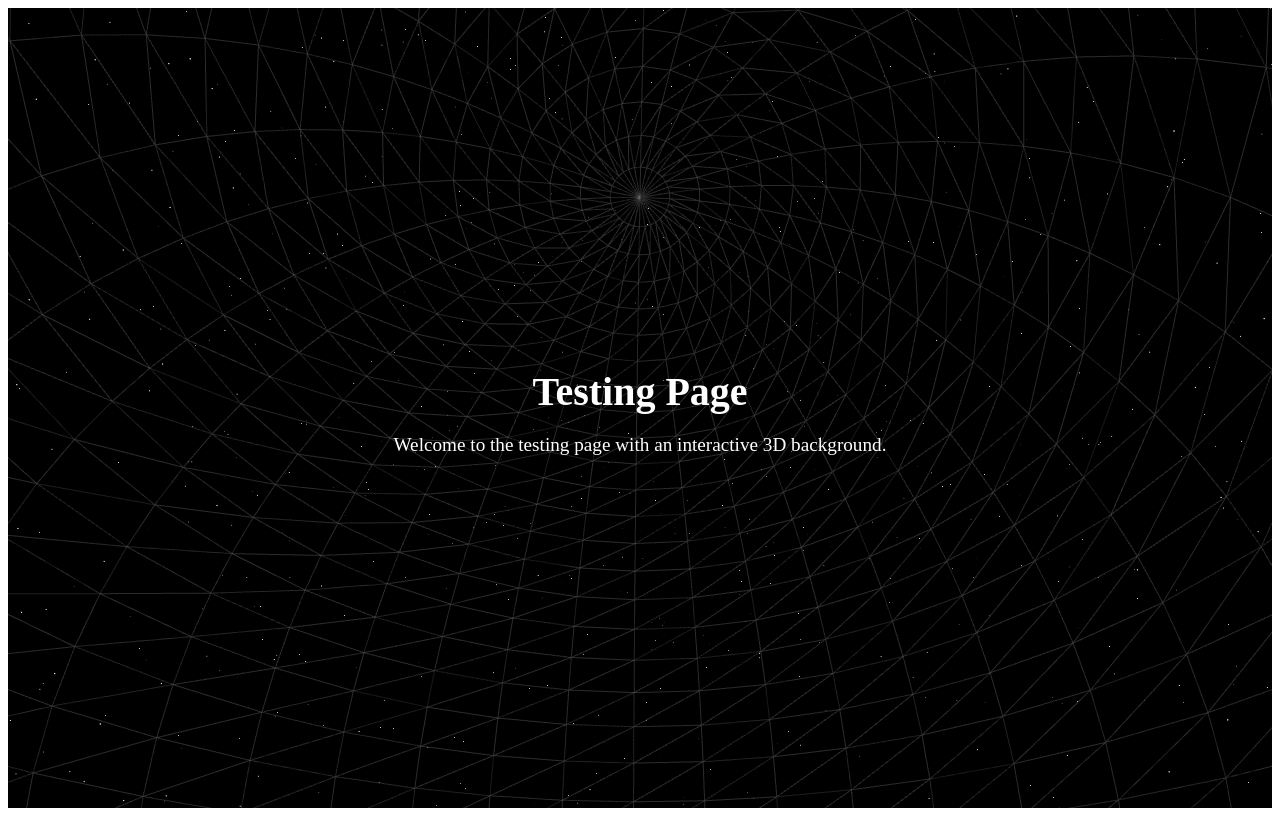
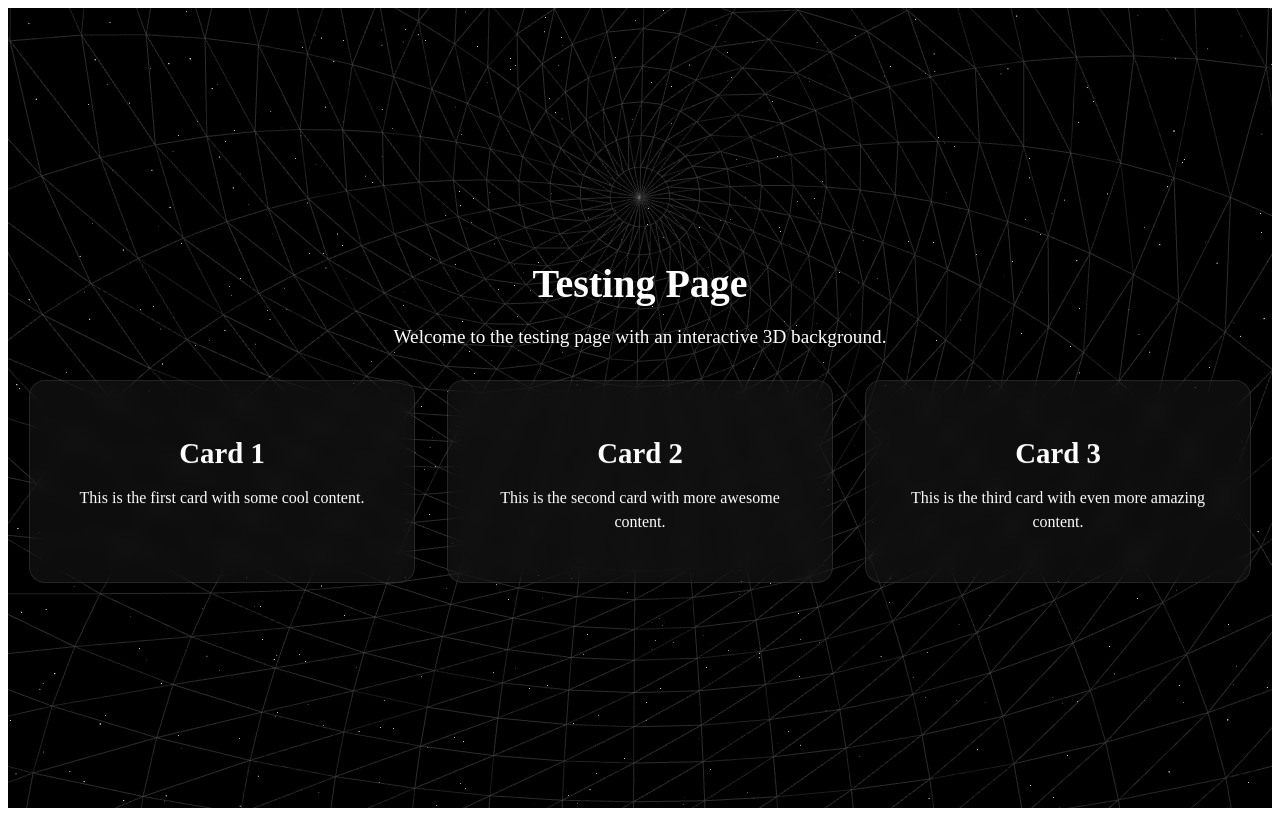
Before and after one commit to kalispidyman/raagneet, a React (Vite) app: page /testing in a window 1280 px wide. Built offline with nearby package versions, Linux system fonts and the light colour scheme.

Commit message:
Restore and redesign the testing page with 3D background, cards, and improved styling.

```diff
--- a/src/index.css
+++ b/src/index.css
@@ -24,3 +24,35 @@
 .content-container p {
   font-size: 1.2rem;
 }
+
+.cards-container {
+  display: flex;
+  justify-content: center;
+  gap: 2rem;
+  margin-top: 2rem;
+}
+
+.card {
+  background: rgba(255, 255, 255, 0.05);
+  backdrop-filter: blur(10px);
+  border: 1px solid rgba(255, 255, 255, 0.1);
+  border-radius: 16px;
+  padding: 2rem;
+  width: 20rem;
+  transition: transform 0.3s ease, box-shadow 0.3s ease;
+}
+
+.card:hover {
+  transform: translateY(-10px);
+  box-shadow: 0 10px 20px rgba(0, 0, 0, 0.2);
+}
+
+.card h2 {
+  font-size: 1.8rem;
+  margin-bottom: 1rem;
+}
+
+.card p {
+  font-size: 1rem;
+  line-height: 1.5;
+}
--- a/src/pages/Cosmos.jsx
+++ b/src/pages/Cosmos.jsx
@@ -2,6 +2,7 @@ import React, { useRef, useEffect } from 'react';
 import * as THREE from 'three';
 import { Canvas } from '@react-three/fiber';
 import { OrbitControls, Stars } from '@react-three/drei';
+import { useFrame } from '@react-three/fiber';
 
 const MovingBackground = () => {
   const meshRef = useRef();
@@ -42,6 +43,13 @@ const MovingBackground = () => {
   );
 };
 
+const Card = ({ title, description }) => (
+  <div className="card">
+    <h2>{title}</h2>
+    <p>{description}</p>
+  </div>
+);
+
 const Cosmos = () => {
   return (
     <div className="cosmos-page">
@@ -49,6 +57,11 @@ const Cosmos = () => {
       <div className="content-container">
         <h1>Testing Page</h1>
         <p>Welcome to the testing page with an interactive 3D background.</p>
+        <div className="cards-container">
+          <Card title="Card 1" description="This is the first card with some cool content." />
+          <Card title="Card 2" description="This is the second card with more awesome content." />
+          <Card title="Card 3" description="This is the third card with even more amazing content." />
+        </div>
       </div>
     </div>
   );
```
